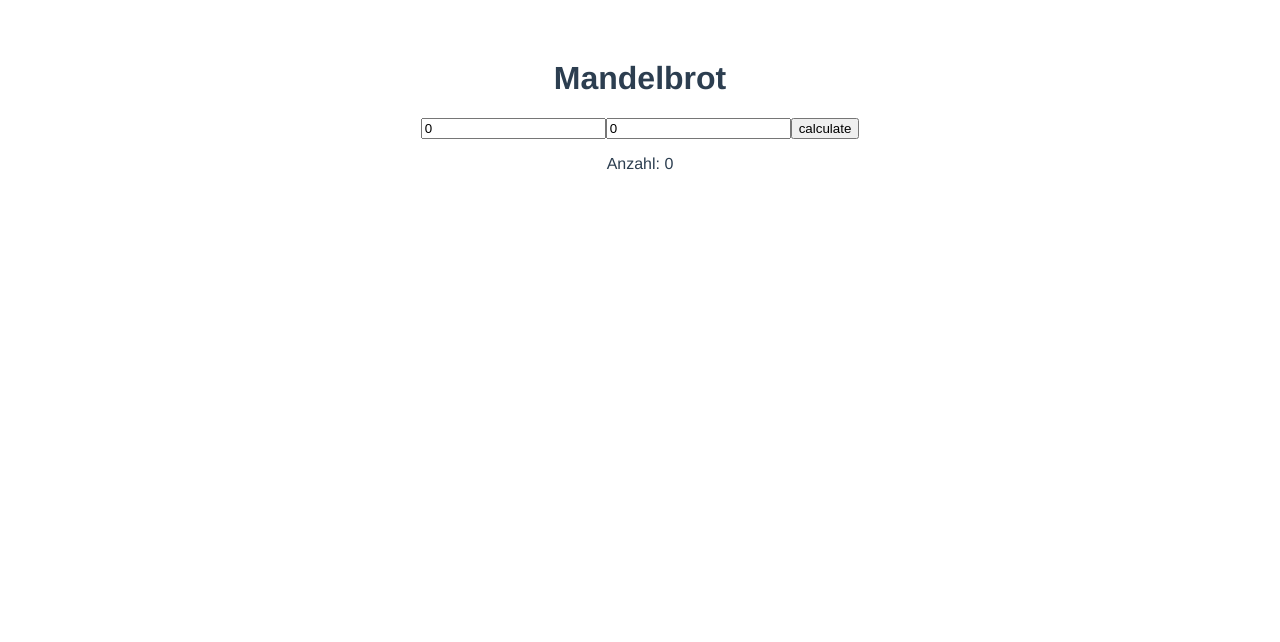
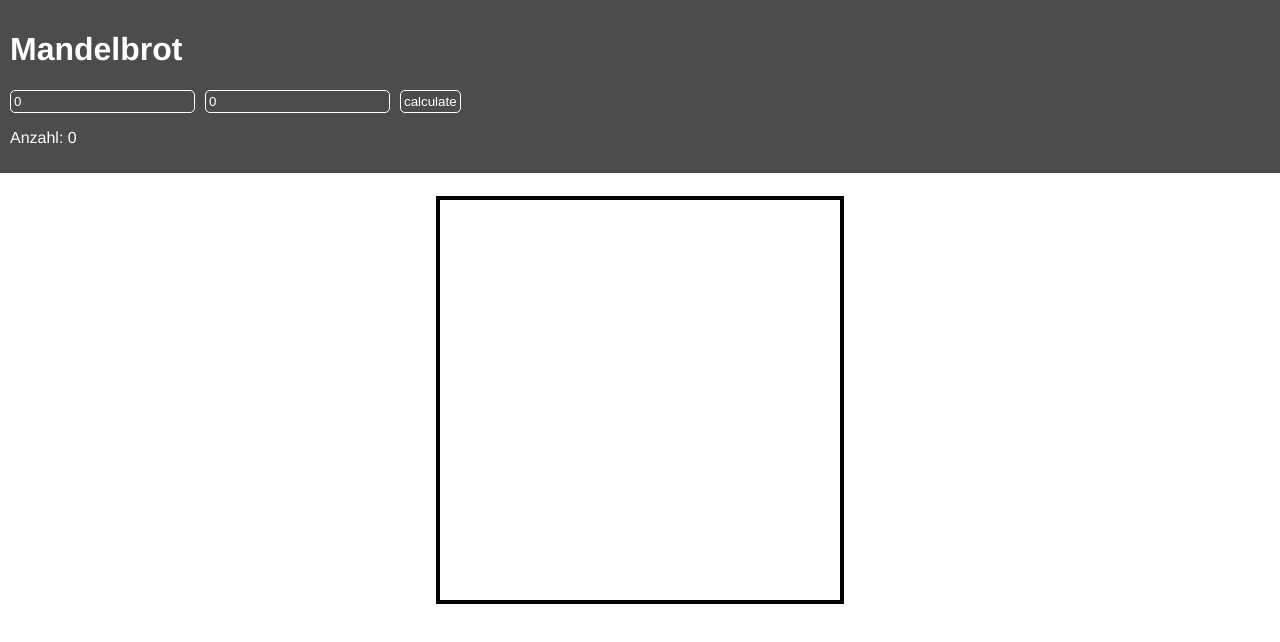
Before and after one commit to moisout/mandelbrot, a Vue app: page / in a window 1280 px wide. Shown: the top 642 px of the page. Built offline with nearby package versions, Linux system fonts and the light colour scheme.

Commit message:
add coordinate stuff

```diff
--- a/src/App.vue
+++ b/src/App.vue
@@ -1,19 +1,19 @@
 <template>
   <div id="app">
+    <div class="header">
       <h1>Mandelbrot</h1>
       <input type="text" name id v-model="c1" />
       <input type="text" name id v-model="c2" />
       <button @click="calculate">calculate</button>
       <p v-if="doubleValues">Doppelte Werte: {{doubleValues}}</p>
       <p>Anzahl: {{list.length}}</p>
-    <!-- <canvas ref="calcCanvas"></canvas> -->
-    <p v-for="(entry, index) in list" :key="index">X: {{entry.zX}} Y: {{entry.zY}}</p>
+    </div>
+    <canvas ref="calcCanvas" width="100" height="100" />
+    <!-- <p v-for="(entry, index) in list" :key="index">X: {{entry.zX}} Y: {{entry.zY}}</p> -->
   </div>
 </template>
 
 <script>
-import Mandelbrot from "@/logic/mandelbrot";
-
 export default {
   name: "App",
   components: {},
@@ -24,18 +24,53 @@ export default {
       zX: 0,
       zY: 0,
       list: [],
-      doubleValues: null
+      doubleValues: null,
+      coords: {
+        minX: -2.5,
+        maxX: 1,
+        minY: -1.5,
+        maxY: 1.5
+      }
     };
   },
   methods: {
+    getPointFromCoordinate(coordX, coordY) {
+      const canvasWidth = this.refs.calcCanvas.width;
+      const xCoordsWidth = this.coords.maxX - this.coords.minX;
+
+      const canvasHeight = this.refs.calcCanvas.height;
+      const yCoordsHeight = this.coords.maxY - this.coords.minY;
+
+      const pointX =
+        (canvasWidth / xCoordsWidth) * Math.abs(this.coords.minX - coordX);
+
+      const pointY =
+        (canvasHeight / yCoordsHeight) * Math.abs(this.coords.maxY - coordY);
+
+      return { pointX, pointY };
+    },
+    getCoordinateFromPoint(pointX, pointY) {
+      const canvasWidth = this.refs.calcCanvas.width;
+      const xCoordsWidth = this.coords.maxX - this.coords.minX;
+
+      const canvasHeight = this.refs.calcCanvas.height;
+      const yCoordsHeight = this.coords.maxY - this.coords.minY;
+
+      const coordX = (xCoordsWidth / canvasWidth) * pointX + this.coords.minX;
+
+      const coordY = (yCoordsHeight / canvasHeight) * pointY + this.coords.maxY;
+
+      return { coordX, coordY };
+    },
+
     async calculate() {
       this.list = [];
       this.zX = 0;
       this.zY = 0;
-      this.c1 = parseFloat(this.c1)
-      this.c2 = parseFloat(this.c2)
+      this.c1 = parseFloat(this.c1);
+      this.c2 = parseFloat(this.c2);
 
-      let duplicationArray = []
+      let duplicationArray = [];
 
       await setTimeout(() => {
         for (
@@ -47,30 +82,64 @@ export default {
           this.zY = 2 * this.zX * this.zY + this.c2;
           this.list.push({ zX: this.zX, zY: this.zY });
 
-          if (duplicationArray.length > 0 && duplicationArray.find(e => e.zX === this.zX && e.zY === this.zY)) {
-            this.doubleValues = { zX: this.zX, zY: this.zY }
+          if (
+            duplicationArray.length > 0 &&
+            duplicationArray.find(e => e.zX === this.zX && e.zY === this.zY)
+          ) {
+            this.doubleValues = { zX: this.zX, zY: this.zY };
             break;
           }
-          duplicationArray.push({ zX: this.zX, zY: this.zY })
+          duplicationArray.push({ zX: this.zX, zY: this.zY });
         }
       }, 100);
-    }
-  },
-  computed: {
-    result() {
-      return this.calculate(c1, c2);
     }
   }
 };
 </script>
 
 <style lang="scss">
+html,
+body {
+  margin: 0;
+  height: 100%;
+  width: 100%;
+}
+
 #app {
   font-family: Avenir, Helvetica, Arial, sans-serif;
   -webkit-font-smoothing: antialiased;
   -moz-osx-font-smoothing: grayscale;
-  text-align: center;
   color: #2c3e50;
-  margin-top: 60px;
+  display: flex;
+  height: 100%;
+  width: 100%;
+
+  .header {
+    position: fixed;
+    top: 0;
+    left: 0;
+    width: 100%;
+    background-color: #1e1e1eca;
+    color: #fff;
+    padding: 10px;
+
+    * {
+      color: #fff;
+    }
+    input,
+    button {
+      background-color: transparent;
+      border: solid 1px #fff;
+      margin: 0 10px 0 0;
+      padding: 3px;
+      border-radius: 5px;
+    }
+  }
+
+  canvas {
+    border: 1px solid #000;
+    margin: auto;
+    transform: scale(4);
+  }
 }
 </style>
```
Lines whose indentation alone changed are shown as unchanged.
